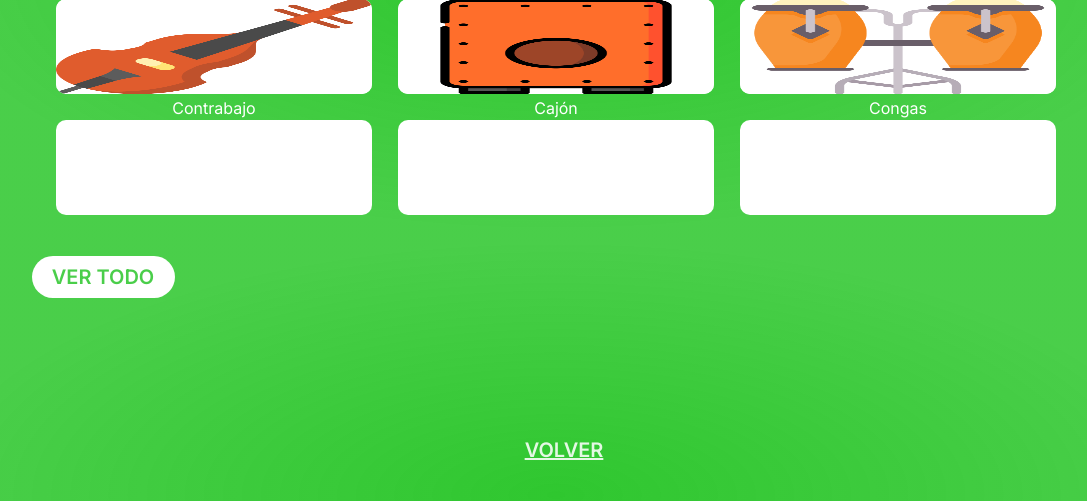
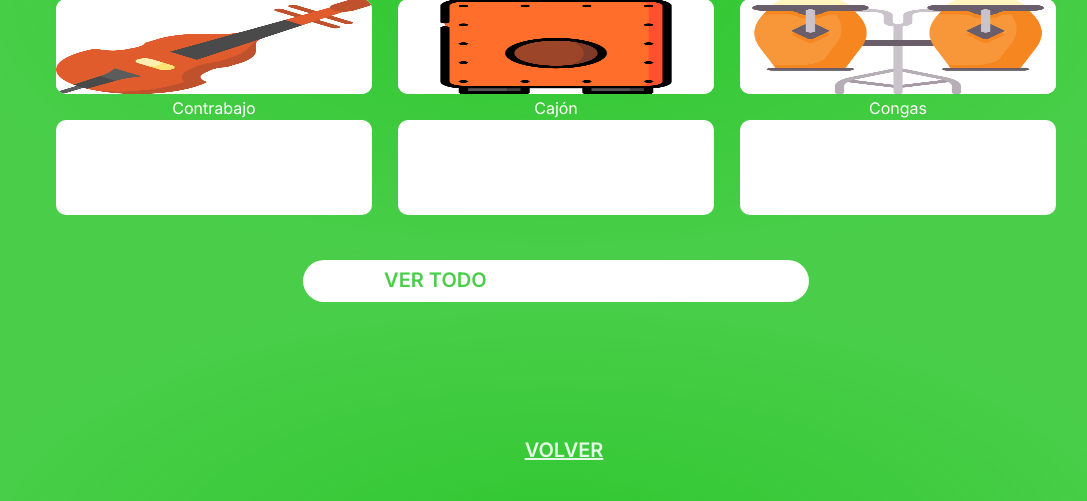
Before and after one commit to Israel-Mancha/FortiApp, a PHP site: page /instrumentos.php in a window 1280 px wide. Shown: the part 282-783 px from the top of the page, without its empty margins (84-1171 px from the left). Run offline with PHP 8.4, Linux system fonts and the light colour scheme.

Commit message:
actualizado

```diff
--- a/css/styles.css
+++ b/css/styles.css
@@ -402,32 +402,30 @@
   color: rgba(255, 255, 255, 0.87);
   }
 .Rectangle17{
- position: absolute;
-width: 143px;
+ position: relative;
+width: 40%;
 height: 42px;
-left: 116px;
-top: 538px;
-z-index: -1;
+left: 30%;
+top: 2rem;
+
 background: #FFFFFF;
 border-radius: 50px;
 }
 .ver_todo{
- position: absolute;
+    position: relative;
     width: 106px;
     height: 24px;
-left: 134px;
-top: 547px;
-
+    left: 16%;
+    top: 20%;
     font-family: 'Inter';
     font-style: normal;
     font-weight: 900;
     font-size: 20px;
     line-height: 24px;
-text-align: center;
     text-decoration-line: none;
-
     color: rgba(47, 199, 47, 0.87);
 }
+
 .prod_uso{
   position: relative;
   width: 100%;
@@ -567,6 +565,7 @@
   transition: opacity 350ms linear 0s;
   -webkit-transition: opacity 350ms linear 0s;
 }
+
 /*
 .half_opacity {
   opacity:0.5;
--- a/instrumentos.php
+++ b/instrumentos.php
@@ -58,15 +58,17 @@
         </section>
 
 
-    <div>
+
         <div>
-            <a class="ver_todo" href="prod_usados.php">VER TODO</a>
-         <div class="Rectangle17"></div>
+
+            <div class="Rectangle17">
+              <a class="ver_todo" href="prod_usados.php">VER TODO</a>
+            </div>
         </div>
 
 
         <a class="btnvolver" href="selecciona_cat.php">VOLVER</a>
-    </div>
+
 
 
 
```
Lines whose indentation alone changed are shown as unchanged.
